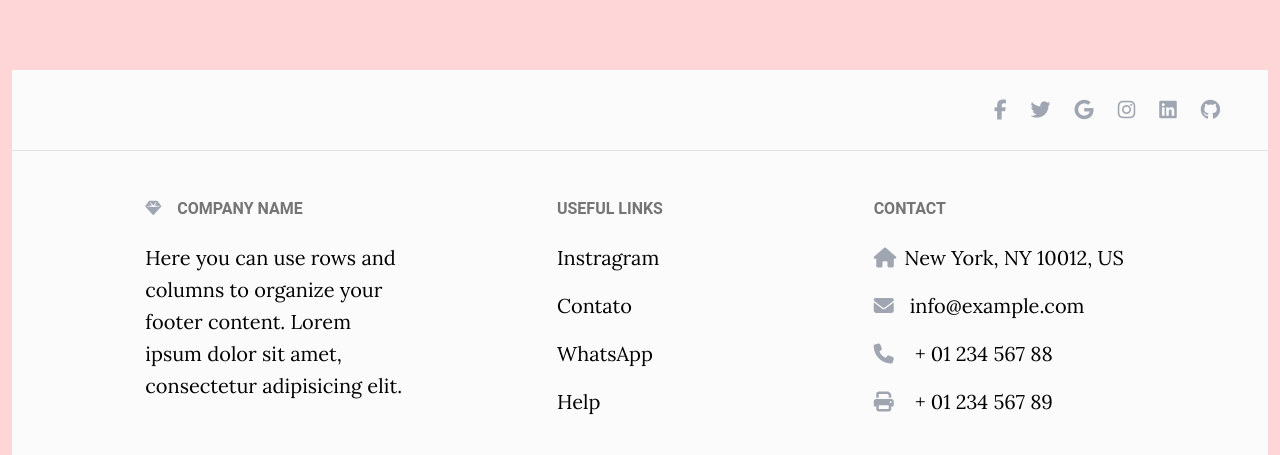
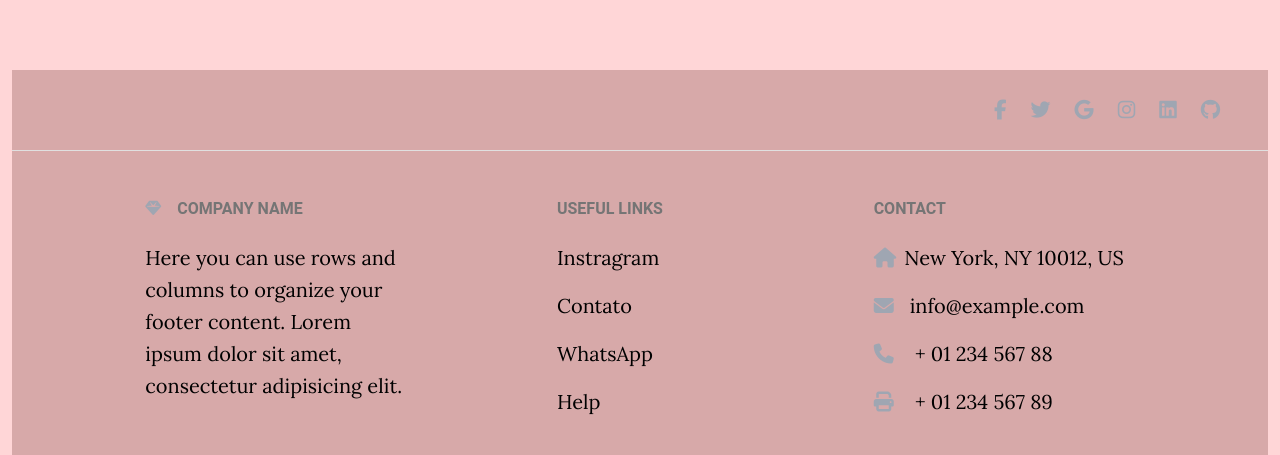
Before and after one commit to WillianXG/AnaCelia, a React (Vite) app: page / in a window 1280 px wide. Shown: the part 1015-1470 px from the top of the page. Built offline with nearby package versions, Linux system fonts and the light colour scheme.

Commit message:
color footer

```diff
--- /dev/null
+++ b/src/components/Footer/footer.css
@@ -0,0 +1,3 @@
+.custom-bg-color {
+    background-color: #D7A9A9 ; /* Cor de fundo desejada */
+  }
--- a/src/components/Footer/footer.jsx
+++ b/src/components/Footer/footer.jsx
@@ -1,12 +1,13 @@
 import 'mdb-react-ui-kit/dist/css/mdb.min.css';
 import "@fortawesome/fontawesome-free/css/all.min.css";
-
+import "./footer.css"
 import React from 'react';
 import { MDBFooter, MDBContainer, MDBRow, MDBCol, MDBIcon } from 'mdb-react-ui-kit';
 
+
 export default function App() {
   return (
-    <MDBFooter bgColor='light' className='text-center text-lg-start text-muted'>
+    <MDBFooter className='custom-bg-color text-center text-lg-start text-muted'>
       <section className='d-flex justify-content-center justify-content-lg-between p-4 border-bottom'>
         <div className='me-5 d-none d-lg-block'>
         </div>
```
Also changed, not shown: src/components/Footer/footer.module.css (added), 1 other file (tests, documents, lock files or other folders).
